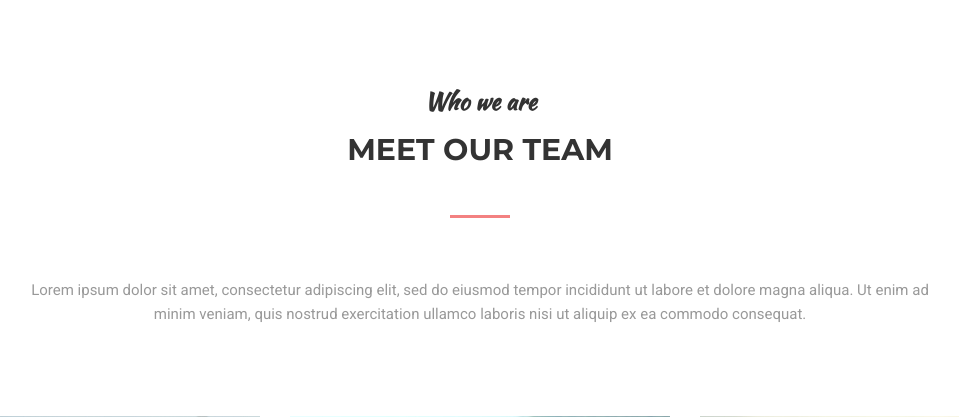
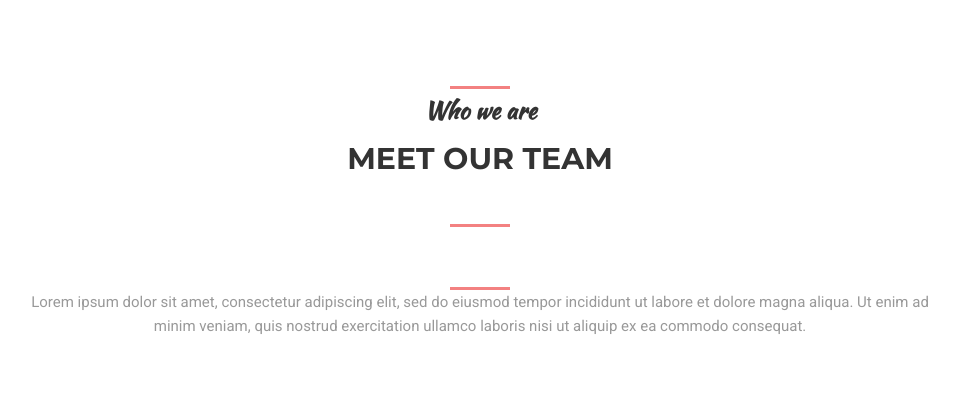
Before and after one commit to Kandaurov-Aleksandr/goit-fe-course, a web app: file module-06/index.html in a window 1280 px wide. Shown: the part 836-1253 px from the top of the page, without its empty margins (160-1119 px from the left). Run offline with its HTML, style and script files only (its server is not run), Linux system fonts and the light colour scheme.

Commit message:
fixed css

```diff
--- a/module-06/css/style.css
+++ b/module-06/css/style.css
@@ -342,3 +342,22 @@ footer {
 .Laaqiq {
   color: #f38181;
 }
+
+
+.text-content-1::before{
+  display: block;
+  margin: 0 auto;
+  content: "";
+  width: 60px;
+  height: 3px;
+  background: #f38181;
+}
+
+.text-content-1::after{
+  display: block;
+  margin: 0 auto;
+  content: "";
+  width: 60px;
+  height: 3px;
+  background: #f38181;
+}
```
